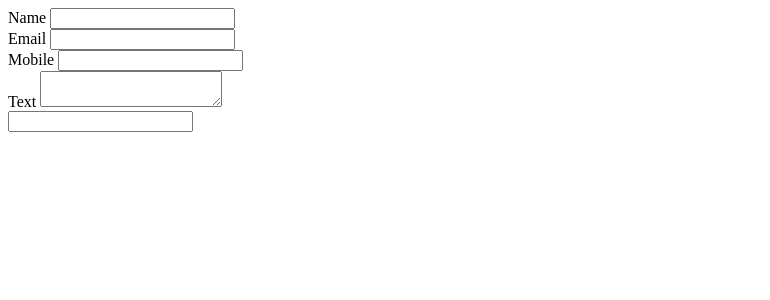
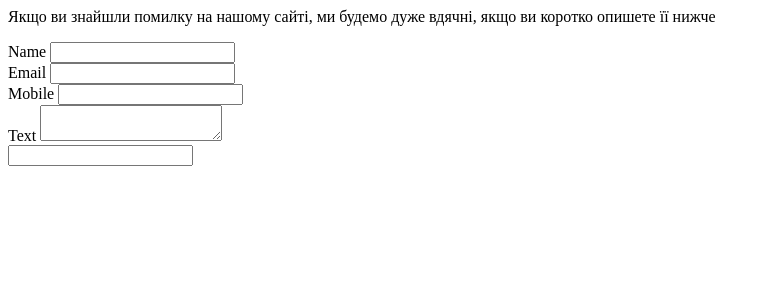
Before and after one commit to pmaigutyak/mp-contacts, a Django app: template contacts/templates/contacts/error_message/form.html in a window 1280 px wide. Shown: the top 300 px of the page, without its empty margins (0-770 px from the left). Run offline with Django 3.2, Linux system fonts and the light colour scheme; the template is opened without the code that fills it, so the values that code supplies are empty, except form fields; tables that the repository leaves empty hold one stand-in row (values such as "Sample post"); form fields are guessed from the names that the template uses; some libraries are stand-ins or nearby versions.

Commit message:
Add text to contacts/error_message/form.html
and translate text

```diff
--- a/contacts/templates/contacts/error_message/form.html
+++ b/contacts/templates/contacts/error_message/form.html
@@ -4,6 +4,10 @@
 <form method="post">
 
     {% csrf_token %}
+
+    <div class="col-xs-12">
+        <p>{% trans 'Якщо ви знайшли помилку на нашому сайті, ми будемо дуже вдячні, якщо ви коротко опишете її нижче' %}</p>
+    </div>
 
     <div class="form-group m-b-10 {% if form.name.errors %}has-error{% endif %}">
         {{ form.name.label_tag }}
```
Also changed, not shown: contacts/locale/en/LC_MESSAGES/django.po, contacts/locale/ru/LC_MESSAGES/django.po, contacts/locale/uk/LC_MESSAGES/django.po, 3 other files.
